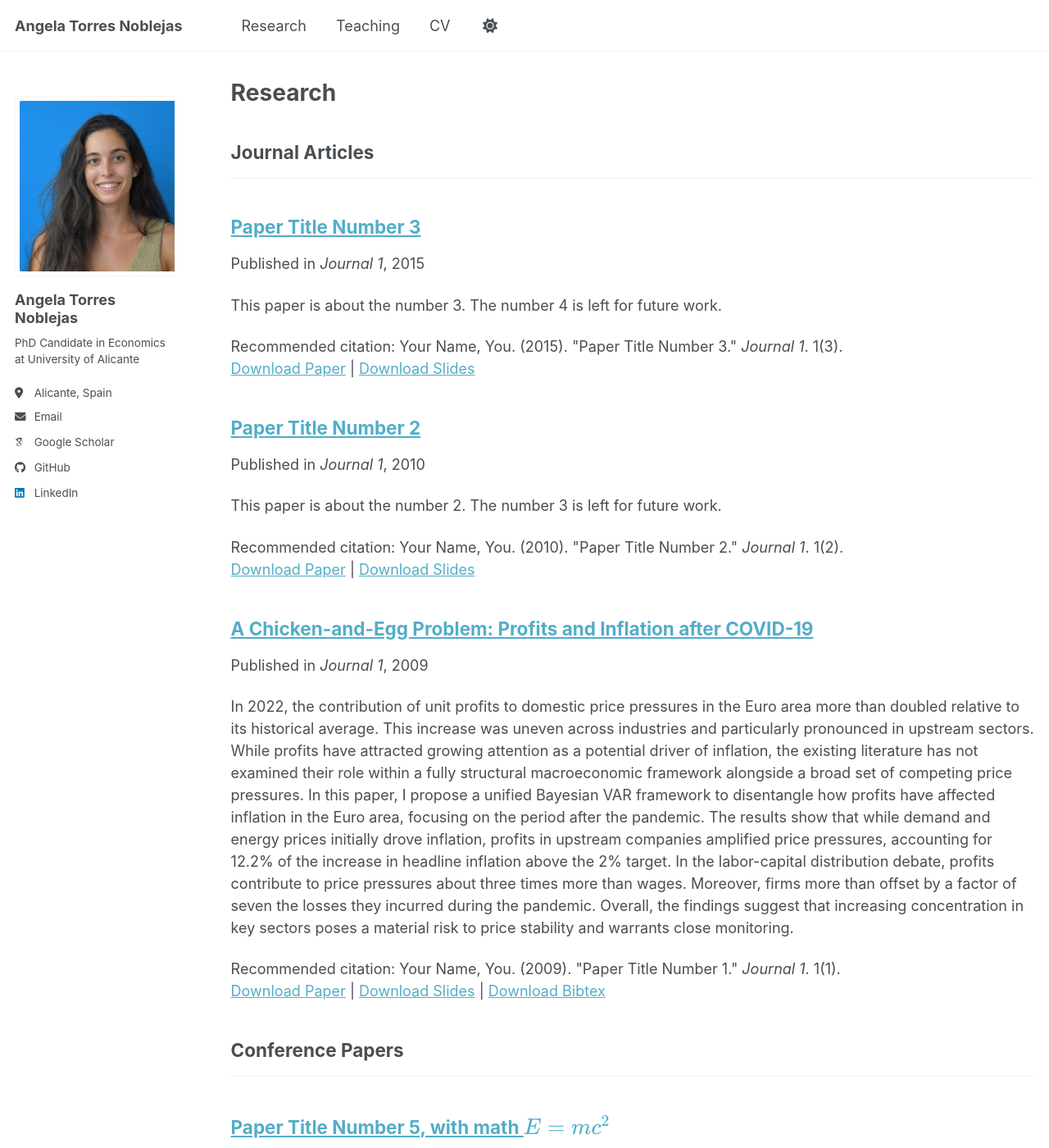
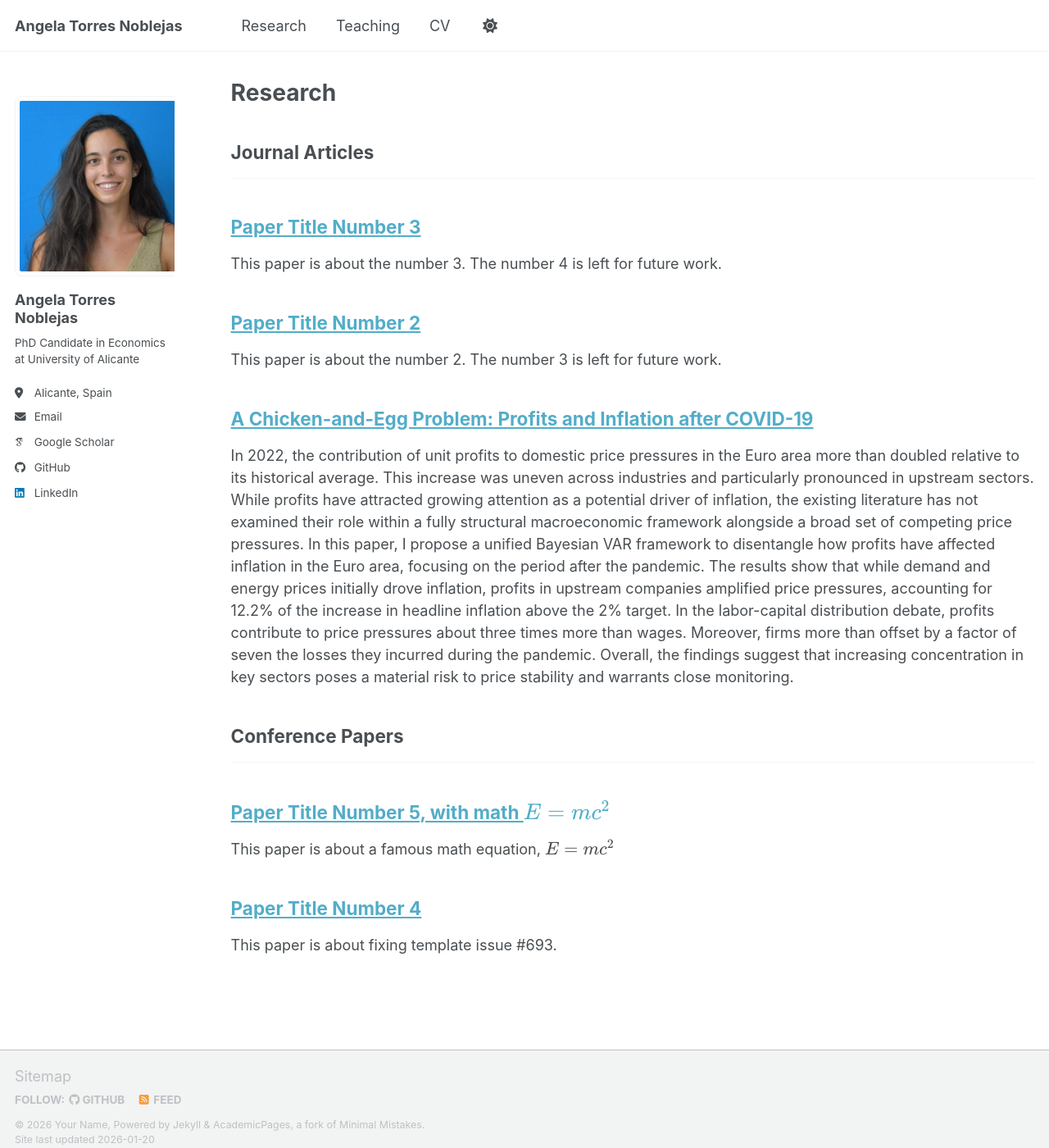
Before and after one commit to angelatorresnoblejas/angelatorresnoblejas.github.io, a Jekyll site: the page built from _pages/publications.html, in a window 1280 px wide and 1400 px high. Shown: the whole window at 82% size. Built offline with Jekyll 4.4.1, drawn with Linux system fonts in a browser that asks for light colours; some web fonts are replaced; a script bundle is joined from its source files by our own code; library files that are not in the unit come from our copies; some of the changed text lies outside the part shown.

Commit message:
Research papers

```diff
--- a/_includes/archive-single.html
+++ b/_includes/archive-single.html
@@ -38,13 +38,13 @@
       <p class="page__meta"><i class="fa fa-clock" aria-hidden="true"></i> {% include read-time.html %}</p>
     {% endif %}
 
-        {% if post.collection == 'teaching' %}
+        <!-- {% if post.collection == 'teaching' %}
           <p> {{ post.type }}, <i>{{ post.venue }}</i>, {{ post.date | default: "1900-01-01" | date: "%Y" }} </p>
         {% elsif post.collection == 'publications' %}
           <p>Published in <i>{{ post.venue }}</i>, {{ post.date | default: "1900-01-01" | date: "%Y" }} </p>
         {% elsif post.date %}
          <p class="page__date"><strong><i class="fa fa-fw fa-calendar" aria-hidden="true"></i> {{ site.data.ui-text[site.locale].date_label | default: "Published:" }}</strong> <time datetime="{{ post.date | default: "1900-01-01" | date_to_xmlschema }}">{{ post.date | default: "1900-01-01" | date: "%B %d, %Y" }}</time></p>
-        {% endif %}
+        {% endif %} -->
 
     {% if post.excerpt and site.read_more != 'enabled' %}
     <p class="archive__item-excerpt" itemprop="description">{{ post.excerpt | markdownify }}</p>
@@ -52,7 +52,7 @@
     <p class="archive__item-excerpt" itemprop="description"><p>{{ post.excerpt | markdownify | remove: '<p>' | remove: '</p>' }}<strong><a href="{{ base_path }}{{ post.url }}" rel="permalink"> Read more</a></strong></p></p>
     {% endif %}
 
-    {% if post.citation and post.paperurl and post.slidesurl and post.bibtexurl %}
+    <!-- {% if post.citation and post.paperurl and post.slidesurl and post.bibtexurl %}
       <p>Recommended citation: {{ post.citation }}<br /><a href="{{ post.paperurl }}">Download Paper</a> | <a href="{{ post.slidesurl }}">Download Slides</a> | <a href="{{ post.bibtexurl }}">Download Bibtex</a></p>
     {% elsif post.citation and post.paperurl and post.slidesurl %}
       <p>Recommended citation: {{ post.citation }}<br /><a href="{{ post.paperurl }}">Download Paper</a> | <a href="{{ post.slidesurl }}">Download Slides</a></p>
@@ -78,7 +78,7 @@
       <p><a href="{{ post.slidesurl }}">Download Slides</a></p>
     {% elsif post.bibtexurl %}
       <p><a href="{{ post.bibtexurl }}">Download Bibtex</a></p>
-    {% endif %}
+    {% endif %} -->
 
   </article>
 </div>
```
